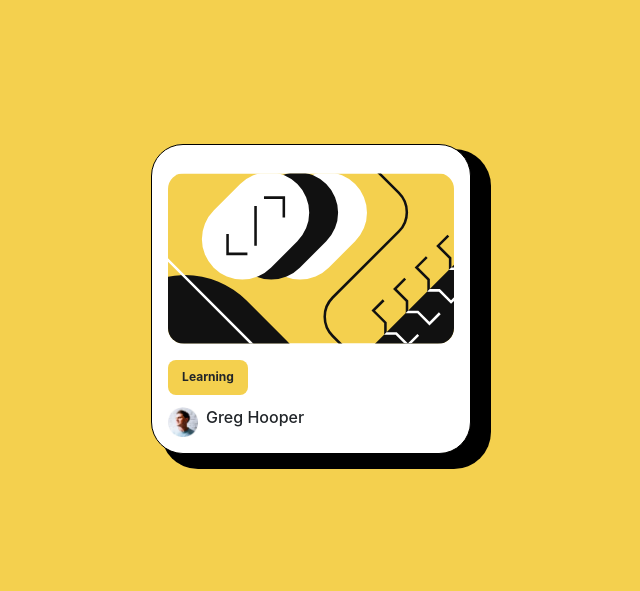
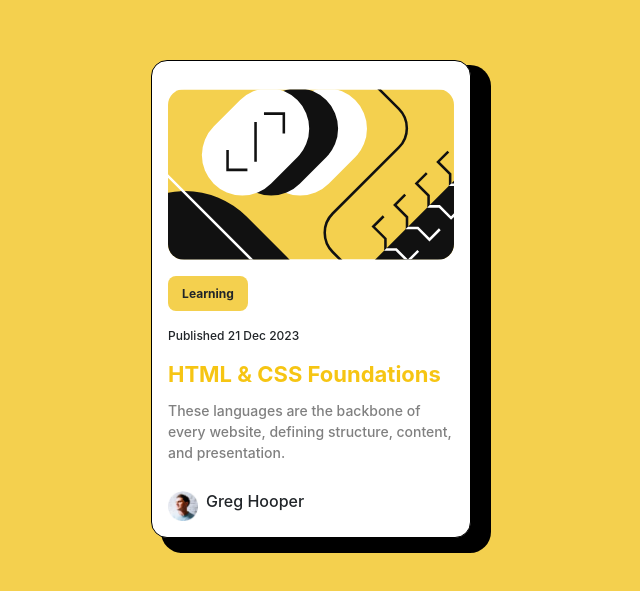
Before and after one commit to ElyesBenKhoud/angular-BlogPrevCard, an Angular app in the folder app/: page / in a window 1280 px wide. Shown: the part 101-692 px from the top of the page, without its empty margins (329-969 px from the left). Built offline with nearby package versions, Linux system fonts and the light colour scheme.

Commit message:
nested component - fixed

```diff
--- a/app/src/app/app.component.css
+++ b/app/src/app/app.component.css
@@ -17,7 +17,7 @@ main {
   text-align: start;
   max-width: 320px;
   border: 1px solid black;
-  border-radius: 2rem;
+  border-radius: 1rem;
   padding: 16px 16px;
   box-shadow: 15px 10px 0px 5px black;
 }
@@ -27,33 +27,6 @@ main {
   border-radius: 1rem;
   margin-top: 12px;
 }
-
-.learning {
-  display: flex;
-  align-items: center;
-  justify-content: center;
-  margin-top: 16px;
-  background-color: hsl(47, 88%, 63%);
-  width: 80px;
-  height: 35px;
-  border-radius: 8px;
-  font-size: 12px;
-  font-weight: bold;
-}
-
-/* .header {
-  color: hsl(47, 93%, 52%);
-}
-
-.publish {
-  font-size: 12px;
-  font-weight: 500;
-}
-.paragraph {
-  color: gray;
-  font-size: 14px;
-  font-weight: 300;
-} */
 
 .author {
   display: flex;
--- a/app/src/app/app.component.html
+++ b/app/src/app/app.component.html
@@ -2,10 +2,10 @@
 <main class="main">
   <div class="card">
     <img src="../assets/images/illustration-article.svg" alt="" class="card-img"/>
-    <div class="learning">Learning</div>
 
 
-    <!-- <app-card-content></app-card-content> -->
+
+    <app-card-content></app-card-content>
 
     <div class="author">
       <img class="profile-logo" src="../assets/images/image-avatar.webp" alt=""/>
--- a/app/src/app/app.component.ts
+++ b/app/src/app/app.component.ts
@@ -1,6 +1,8 @@
 import { Component } from '@angular/core';
+import { CardContentComponent } from './card-content/card-content.component';
 @Component({
   selector: 'app-root',
+  imports: [CardContentComponent],
   standalone: true,
   templateUrl: './app.component.html',
   styleUrls: ['./app.component.css'],
--- a/app/src/app/bootstrap-items/bootstrap-items.component.html
+++ /dev/null
@@ -1 +0,0 @@
-<p>bootstrap-items works!</p>
--- a/app/src/app/card-content/card-content.component.css
+++ b/app/src/app/card-content/card-content.component.css
@@ -1,5 +1,8 @@
 .header {
   color: hsl(47, 93%, 52%);
+  margin-bottom: 12px;
+  font-size: 22px;
+  font-weight: bold;
 }
 
 .publish {
@@ -9,5 +12,19 @@
 .paragraph {
   color: gray;
   font-size: 14px;
-  font-weight: 300;
+  font-weight: 500;
 }
+
+.learning {
+  display: flex;
+  align-items: center;
+  justify-content: center;
+  margin-top: 16px;
+  margin-bottom: 16px;
+  background-color: hsl(47, 88%, 63%);
+  width: 80px;
+  height: 35px;
+  border-radius: 8px;
+  font-size: 12px;
+  font-weight: bold;
+}
--- a/app/src/app/card-content/card-content.component.html
+++ b/app/src/app/card-content/card-content.component.html
@@ -1,4 +1,5 @@
 
+    <div class="learning">Learning</div>
     <p class="publish">Published 21 Dec 2023</p>
     <h2 class="header">HTML & CSS Foundations</h2>
     <p class="paragraph">These languages are the backbone of every website, defining structure, content, and presentation.</p>
--- a/app/src/app/card-content/card-content.component.ts
+++ b/app/src/app/card-content/card-content.component.ts
@@ -1,7 +1,10 @@
 import { Component } from '@angular/core';
+import { CommonModule } from '@angular/common';
 
 @Component({
   selector: 'app-card-content',
+  standalone: true,
+  imports: [CommonModule],
   templateUrl: './card-content.component.html',
   styleUrls: ['./card-content.component.css'],
 })
--- a/app/src/main.ts
+++ b/app/src/main.ts
@@ -1,6 +1,5 @@
 /// <reference types="@angular/localize" />
-
+import { AppComponent } from './app/app.component';
 import { bootstrapApplication } from '@angular/platform-browser';
-import { AppComponent } from './app/app.component';
 
 bootstrapApplication(AppComponent).catch((err) => console.error(err));
```
Also changed, not shown: app/src/app/app.module.ts (deleted, +0 -12 lines), app/src/app/bootstrap-items/bootstrap-items.component.ts (deleted, +0 -43 lines), app/src/app/bootstrap-items/bootstrap-items.component.css (deleted), 2 other files (tests, documents, lock files or other folders).
